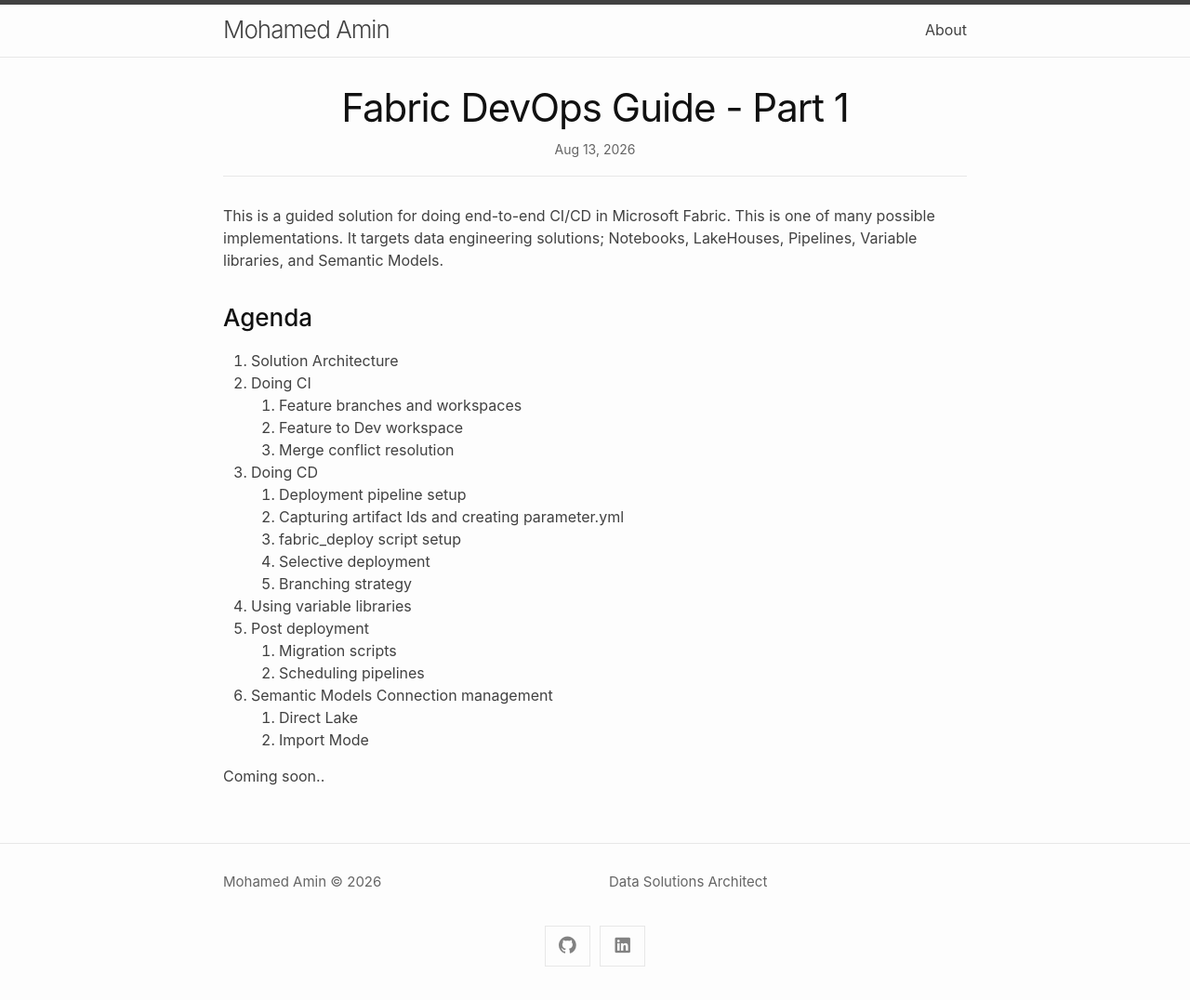
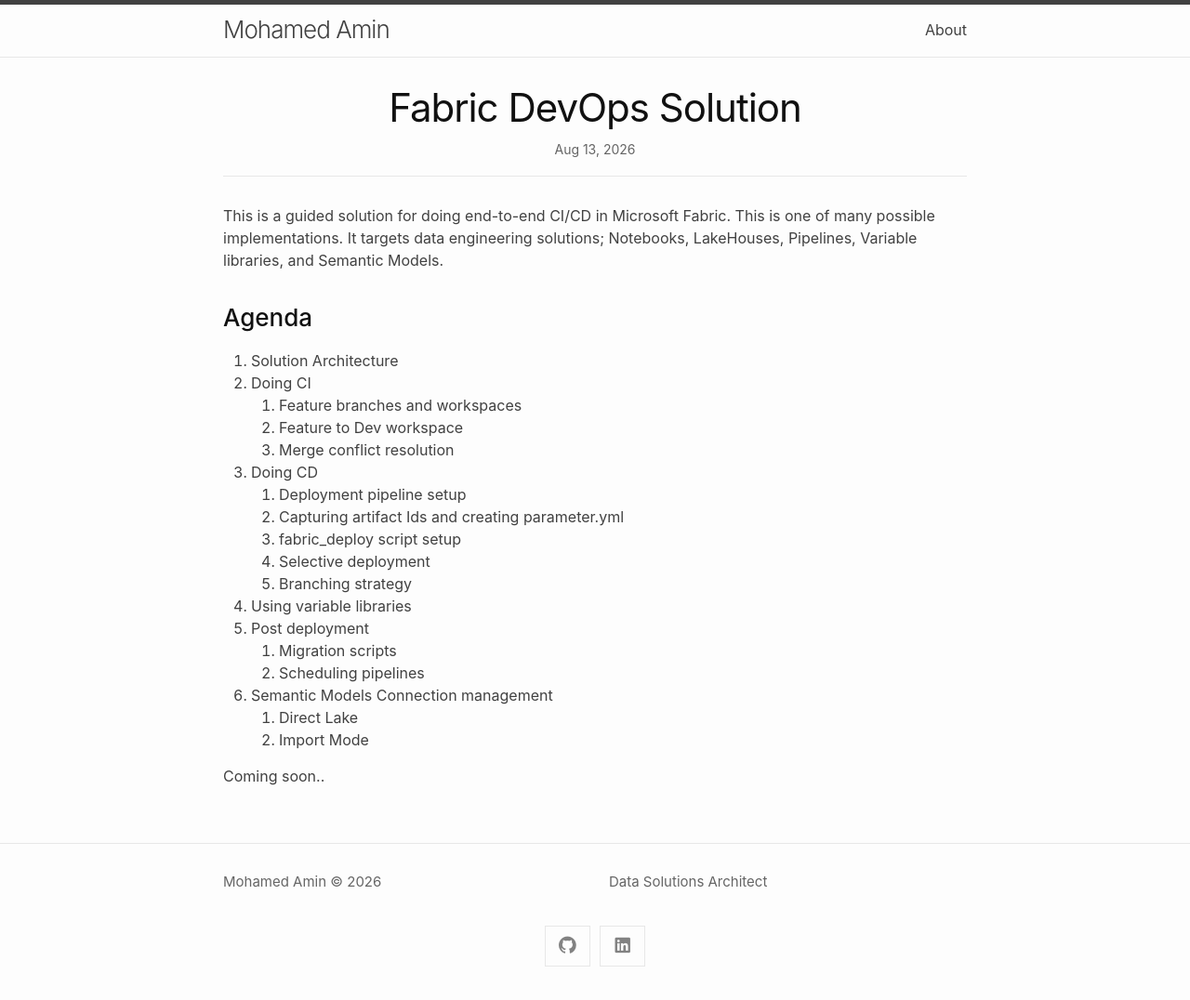
Before and after one commit to amindottech/amindottech.github.io, a Jekyll site: the page built from _posts/2026-08-13-fabric-devops-solution.md, in a window 1280 px wide. Shown: the whole page at 93% size. Built offline with Jekyll 4.4.1, drawn with Linux system fonts in a browser that asks for light colours; nearby versions of some CDN libraries.

```diff
--- a/_posts/2026-08-13-fabric-devops-guide-part-1.md
+++ b/_posts/2026-08-13-fabric-devops-solution.md
@@ -1,6 +1,6 @@
 ---
 layout: post
-title: "Fabric DevOps Guide - Part 1"
+title: "Fabric DevOps Solution"
 categories: fabric
 ---
 
```
